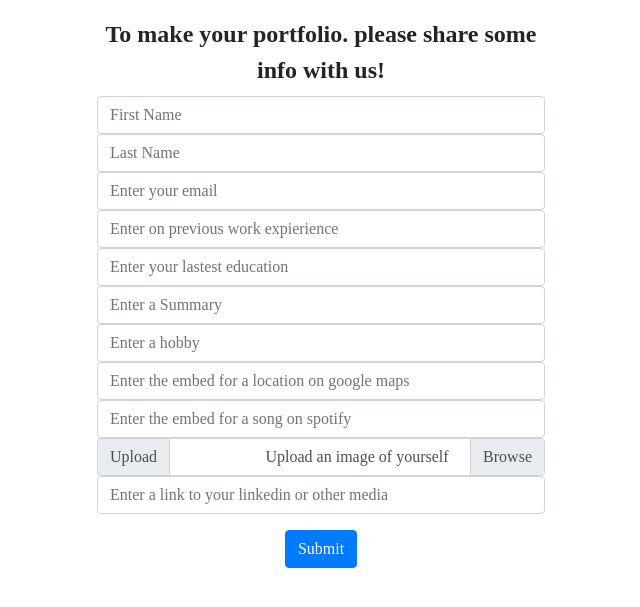
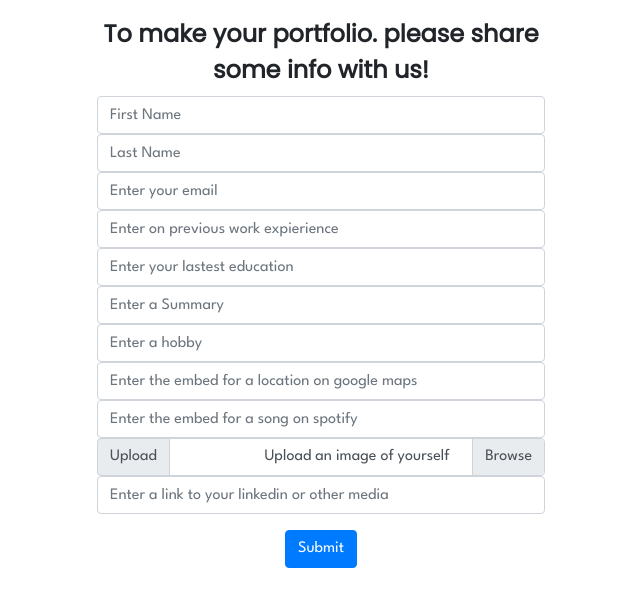
Before and after one commit to Schorcher5/project-crab-gang, a Flask app: page /form in a window 1280 px wide. Shown: the top 607 px of the page, without its empty margins (319-959 px from the left). Run offline with Flask 2, Linux system fonts and the light colour scheme.

Commit message:
Adding different fonts

```diff
--- a/app/templates/base.html
+++ b/app/templates/base.html
@@ -17,6 +17,10 @@
 		<link lang='sass' rel="stylesheet" href="./static/styles/main.css">
 		<link rel='icon' href='./static/img/favicon.ico' type='image/x-icon' />
 		<title> {{title}} </title>
+		<link rel="preconnect" href="https://fonts.googleapis.com">
+		<link rel="preconnect" href="https://fonts.gstatic.com" crossorigin>
+  		<link href="https://fonts.googleapis.com/css2?family=League+Spartan&family=Poppins&family=Sacramento&display=swap" rel="stylesheet">
+
 	</head>
 	{% endblock %}
 
```
